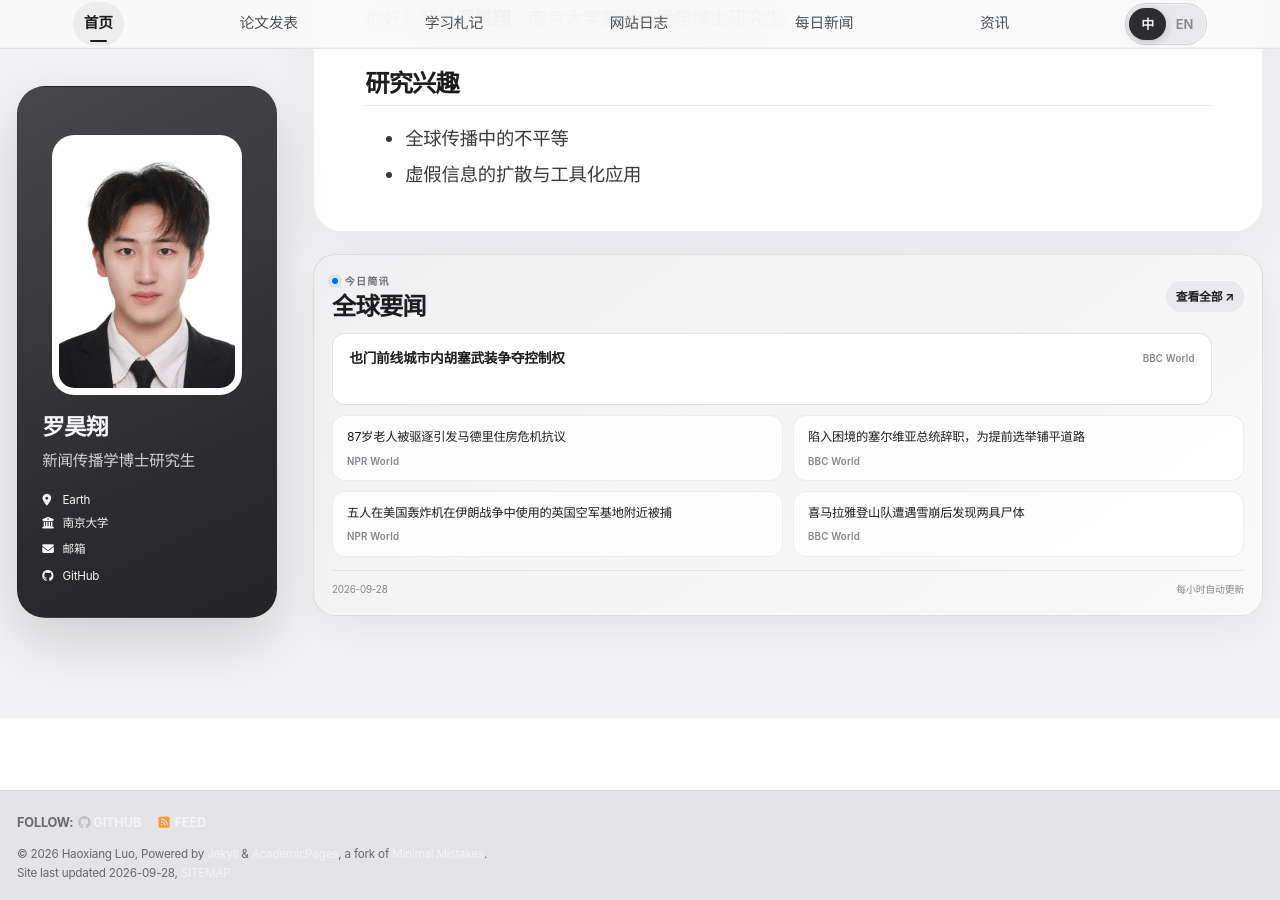
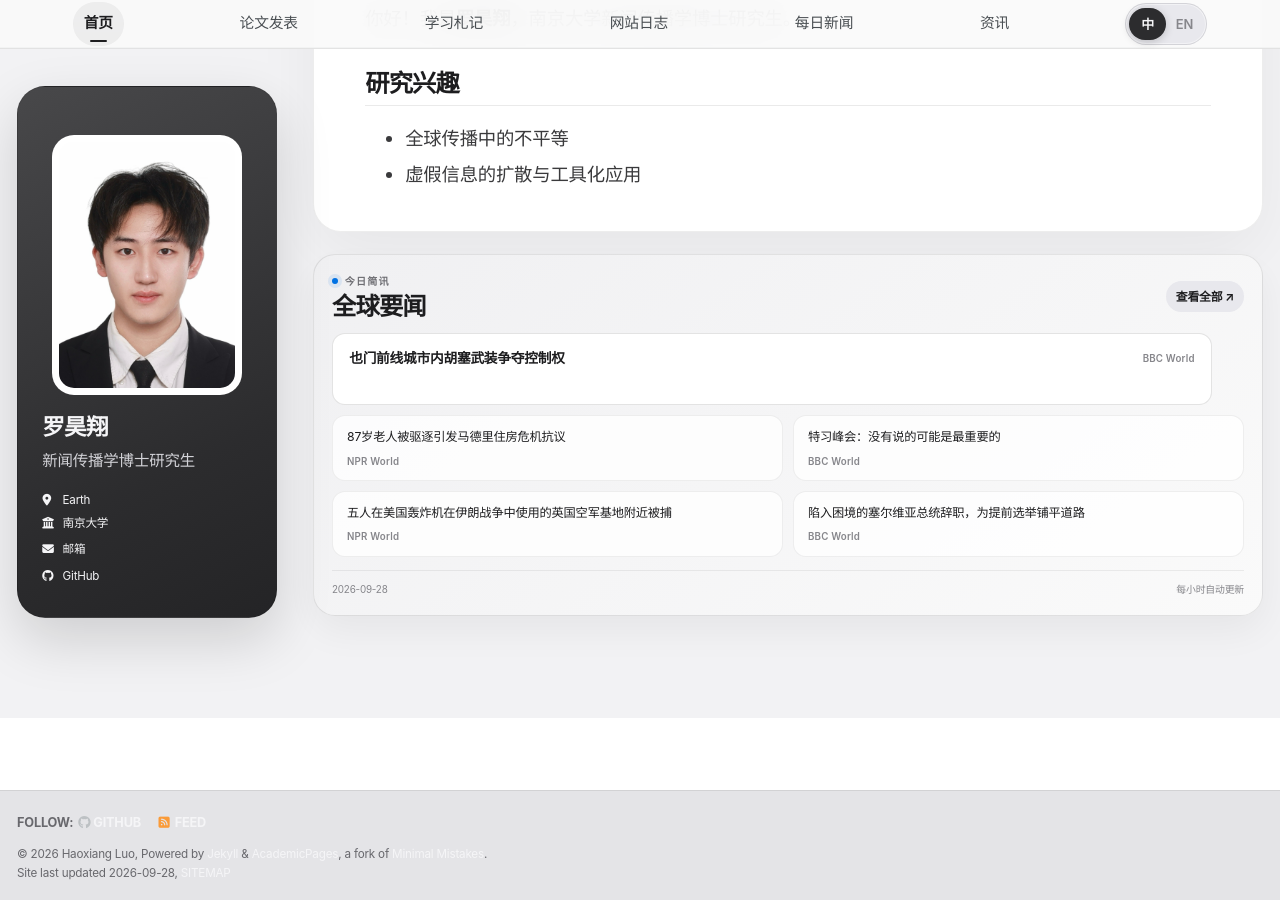
Before and after one commit to HaoxiangLuo/HaoxiangLuo.github.io, a Jekyll site: the page built from _pages/about-zh.md, in a window 1280 px wide and 900 px high, scrolled down 238 px. Built offline with Jekyll 4.4.1, drawn with Linux system fonts in a browser that asks for light colours; a style sheet for code colours, icons or effects is not loaded.

Commit message:
Update daily news 2026-09-28

```diff
--- a/_data/daily_news.json
+++ b/_data/daily_news.json
@@ -1,5 +1,5 @@
 {
-  "updated_at": "2026-09-28T16:29:43+08:00",
+  "updated_at": "2026-09-28T17:30:03+08:00",
   "days": [
     {
       "date": "2026-09-28",
@@ -17,10 +17,10 @@
           "title_zh": "87岁老人被驱逐引发马德里住房危机抗议"
         },
         {
-          "title": "Embattled Serbian president resigns, paving way for early elections",
+          "title": "Trump-Xi summit: What wasn't said might matter the most",
           "source": "BBC World",
-          "url": "https://www.bbc.co.uk/news/articles/ckpq0g7z5pjjo?at_medium=RSS&at_campaign=rss",
-          "title_zh": "陷入困境的塞尔维亚总统辞职，为提前选举铺平道路"
+          "url": "https://www.bbc.co.uk/news/articles/cxp84g2ly1mjo?at_medium=RSS&at_campaign=rss",
+          "title_zh": "特习峰会：没有说的可能是最重要的"
         },
         {
           "title": "Five arrested near UK air base used by U.S. bombers in Iran war",
@@ -29,10 +29,10 @@
           "title_zh": "五人在美国轰炸机在伊朗战争中使用的英国空军基地附近被捕"
         },
         {
-          "title": "Two bodies found after avalanche hits Himalayan climbing group",
+          "title": "Embattled Serbian president resigns, paving way for early elections",
           "source": "BBC World",
-          "url": "https://www.bbc.co.uk/news/articles/cwjdvml9e897o?at_medium=RSS&at_campaign=rss",
-          "title_zh": "喜马拉雅登山队遭遇雪崩后发现两具尸体"
+          "url": "https://www.bbc.co.uk/news/articles/ckpq0g7z5pjjo?at_medium=RSS&at_campaign=rss",
+          "title_zh": "陷入困境的塞尔维亚总统辞职，为提前选举铺平道路"
         },
         {
           "title": "After more than two decades, U.S. forces prepare to leave Iraq",
```
